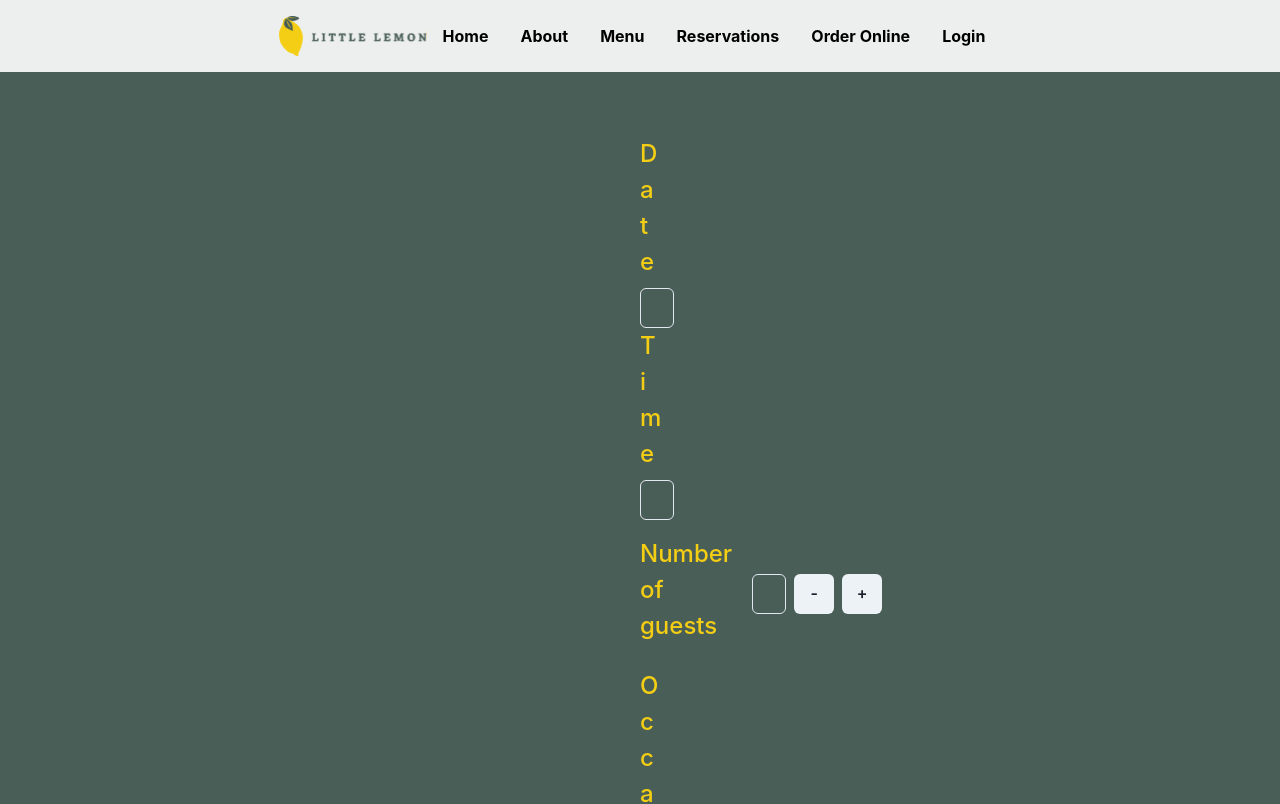
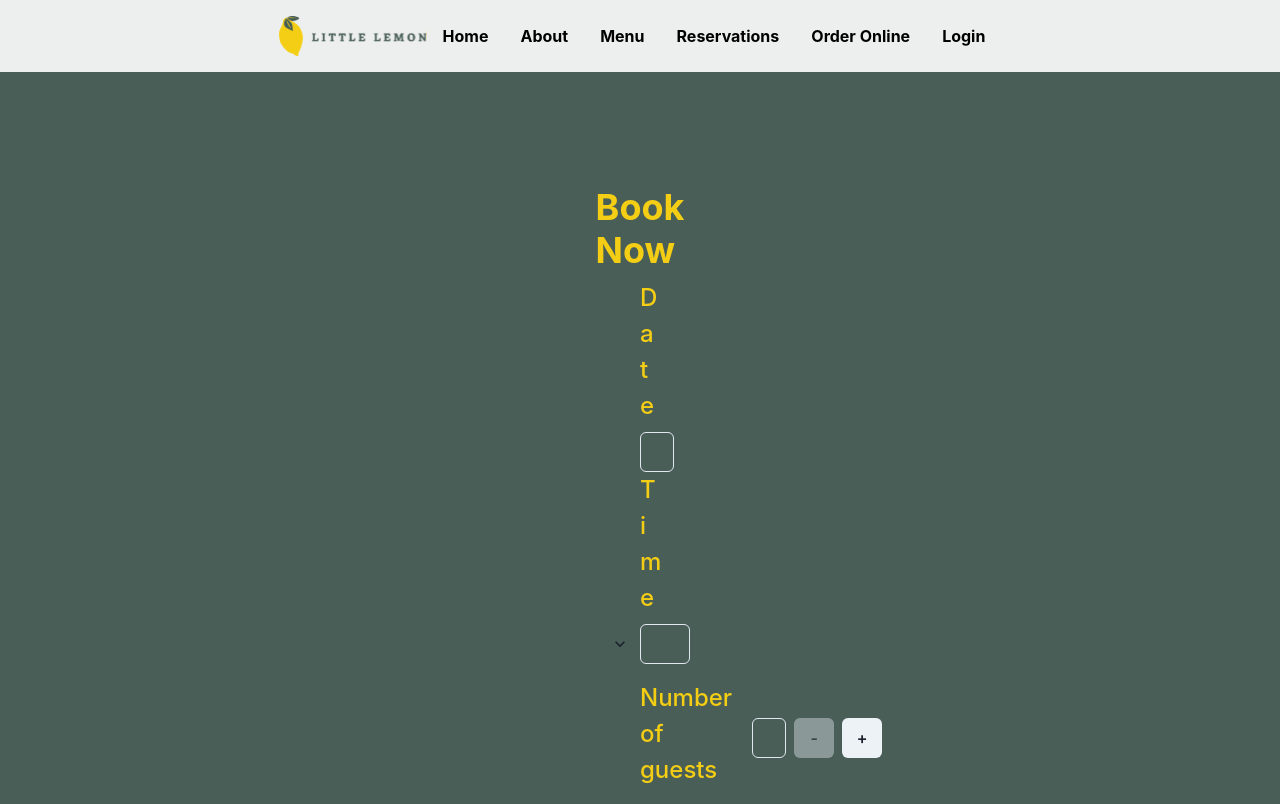
Before and after one commit to SittikronNon/little-lemon, a React (Create React App) app: page /reservations in a window 1280 px wide. Shown: the top 804 px of the page. Built offline with nearby package versions, Linux system fonts and the light colour scheme.

Commit message:
November 14 2023

```diff
--- a/public/index.html
+++ b/public/index.html
@@ -19,6 +19,7 @@
       user's mobile device or desktop. See https://developers.google.com/web/fundamentals/web-app-manifest/
     -->
     <link rel="manifest" href="%PUBLIC_URL%/manifest.json" />
+    <script src="https://raw.githubusercontent.com/Meta-Front-End-Developer-PC/capstone/master/api.js"></script>
     <!--
       Notice the use of %PUBLIC_URL% in the tags above.
       It will be replaced with the URL of the `public` folder during the build.
--- a/src/components/Homepage/Hero.jsx
+++ b/src/components/Homepage/Hero.jsx
@@ -12,8 +12,7 @@ const Hero = () => {
                 <h1 className={hero.title}>Little Lemon</h1>
                 <h3 className={hero.subtitle}>Chicago</h3>
                 <p className={hero.paragraph}>Lorem ipsum dolor sit amet consectetur adipisicing elit. Quisquam sunt sapiente aut nihil consequatur sequi! Accusamus molestias numquam sunt voluptatibus nulla adipisci possimus, minima aspernatur tempora necessitatibus, deleniti totam architecto.</p>
-                <Button backgroundColor="#F4CE14" maxWidth="15em"><Link to='/reservations'>Reserve a table</Link></Button>
-
+                <Button id='reserve-btn' backgroundColor="#F4CE14" maxWidth="15em"><Link to='/reservations'>Reserve a table</Link></Button>
             </div>
             <div className={hero.right}>
                 <img src={restauranfood} alt='' className={hero.image}/>
--- a/src/components/Login.jsx
+++ b/src/components/Login.jsx
@@ -2,7 +2,9 @@ import React from 'react'
 
 const Login = () => {
   return (
-    <div>Login</div>
+    <div>
+      <h1>Login</h1>
+    </div>
   )
 }
 
--- a/src/components/Main.jsx
+++ b/src/components/Main.jsx
@@ -1,21 +1,97 @@
-import React from 'react'
-import {    Routes,  Route} from "react-router-dom";
+import React, { useEffect, useReducer, useState } from 'react'
+import { Routes, Route } from "react-router-dom";
 import Homepage from './Homepage'
 import Menu from './Menu'
 import About from './About'
 import Reservation from './Reservation/Reservation'
 import Orderonline from './Orderonline'
 import Login from './Login'
+// import avaiTimes from '../data/availableTimes.json'
+import { availableTime } from '../data/availableTimes';
+
+
+function updateTimes(state, action) {
+  if (action.type === 'test_date') {
+
+    return { ...state, time: action.newTime }
+  }
+  return state
+}
+
+
 
 const Main = () => {
+  const [date, setDate] = useState('');
+  const [guests, setGuests] = useState(1);
+  const [occasion, setOccasion] = useState('');
+
+  const [avaiTime, setAvaiTime] = useState();
+
+  let getGuestsNumber = 0;
+
+  useEffect(() => {
+
+    //MUST DO **********************************************************
+    // fetch(avaiTimes)
+    //   .then((respone) =>  respone.json())
+    //   .then((data) => {
+    //     console.log(data);
+    //   })
+    //   .catch((error) => console.log(error));
+
+  }, []);
+
+  //onChange when guests is added or subtracted
+  const guestNum = (e) => {
+    getGuestsNumber = e.target.value;
+  }
+
+  const guestHandler = (e) => {
+    if (e.target.value === '+') {
+      console.log(state)
+      setGuests(guests + 1)
+    } else {
+      setGuests(guests - 1)
+    }
+  }
+
+  //onChange with dispatch to select the value in options form page.
+  const selectTimeHandler = (e) => {
+    const selectedTime = e.target.value
+    dispatch({ type: "test_date", newTime: selectedTime })
+  }
+
+  //TO DO****************************************************************************************************************************
+  //useReducer
+  const initializeTimes = { time: '' }
+  const [state, dispatch] = useReducer(updateTimes, initializeTimes)
+
+  const dateHandler = (e) => {
+    setDate(e.target.value);
+  }
+
+  const occasionHandler = (e) => {
+    setOccasion(e.target.value);
+  }
+
   return (
     <main>
-
       <Routes>
         <Route path='/' element={<Homepage />}></Route>
         <Route path='/about' element={<About />}></Route>
         <Route path='/menu' element={<Menu />}></Route>
-          <Route path='/reservations' element={<Reservation />}></Route>
+        <Route path='/reservations' element={<Reservation
+          listTimes={availableTime}
+          guests={guests}
+          date={date}
+          time={state.time}
+          occasion={occasion}
+          guestHandler={guestHandler}
+          getGuest={guestNum}
+          selectTimeHandler={selectTimeHandler}
+          dateHandler={dateHandler}
+          occasionHandler={occasionHandler}
+        />}></Route>
         <Route path='/orderonline' element={<Orderonline />}></Route>
         <Route path='/login' element={<Login />}></Route>
       </Routes>
--- a/src/components/Navbar.jsx
+++ b/src/components/Navbar.jsx
@@ -4,7 +4,7 @@ import navbar from '../styles/Navbar.module.css'
 import { Link } from "react-router-dom";
 const Navbar = () => {
     return (
-        <nav >
+        <nav role="navigation" >
             <img src={logo} alt=''/>
             <ul className={navbar.navbar}>
                 <li><Link to="/">Home</Link></li>
--- a/src/components/Reservation/BookingForm.jsx
+++ b/src/components/Reservation/BookingForm.jsx
@@ -1,9 +1,45 @@
-import React from 'react'
+import React, { useEffect, useState } from 'react'
+import { Formik } from 'formik'
+import {
+    Box, FormControl,
+    FormLabel,
+    FormErrorMessage,
+    FormHelperText,
+    Button,
+    Input,
+    VStack,
+    HStack,
+    Select,
+    Heading
+} from '@chakra-ui/react'
 
-const BookingForm = () => {
-  return (
-    <div>BookingForm</div>
-  )
+const BookingForm = (props) => {
+
+    const listTimes = props.listTimes.map(time => <option key={time} value={time}>{time}</option>)
+
+
+    return (
+        <VStack mx='40em' py='4em'>
+            <Heading color='#F4CE14'>Book Now</Heading>
+            <FormControl>
+                <FormLabel fontSize='2xl' color='#F4CE14' htmlFor='date'>Date</FormLabel>
+                <Input color='#EDEFEE' size='md' type='date' placeholder='Select Date and Time' id='date' onChange={props.dateHandler} aria-required={true} />
+                <FormLabel fontSize='2xl' color='#F4CE14' htmlFor='time' >Time</FormLabel>
+                <Select id='time' placeholder='Select option' onChange={props.selectTimeHandler} aria-required={true} >
+                  {listTimes}
+                </Select>
+                <HStack my='1em'>
+                    <FormLabel fontSize='2xl' color='#F4CE14' htmlFor='guests' >Number of guests</FormLabel>
+                    <Input color='#EDEFEE' size='md' type='number' w='20em' placeholder='Enter number of guests' value={props.guests} id='guests' aria-required={true} onChange={props.getGuest} />
+                    <Button value='-' onClick={props.guestHandler} isDisabled={props.guests === 1} >-</Button>
+                    <Button value='+' onClick={props.guestHandler}>+</Button>
+                </HStack>
+                <FormLabel fontSize='2xl' color='#F4CE14' htmlFor='occasion' >Occasion</FormLabel>
+                <Input color='#EDEFEE' size='md' type='text' placeholder='Birthday, Anniversary' id='occasion' onChange={props.occasionHandler}/>
+                <Button w='full' mt='2em' background='#F4CE14' isDisabled={!props.date || !props.time } >Reserve a table</Button>
+            </FormControl>
+        </VStack>
+    )
 }
 
 export default BookingForm
--- a/src/components/Reservation/BookingPage.jsx
+++ b/src/components/Reservation/BookingPage.jsx
@@ -1,8 +1,11 @@
 import React from 'react'
+import BookingForm from './BookingForm'
 
-const BookingPage = () => {
+const BookingPage = (props) => {
   return (
-    <div>BookingPage</div>
+    <>
+    <BookingForm {...props}/>
+    </>
   )
 }
 
--- a/src/components/Reservation/Reservation.jsx
+++ b/src/components/Reservation/Reservation.jsx
@@ -9,28 +9,13 @@ import {
   HStack
 } from '@chakra-ui/react'
 import React from 'react'
+import BookingPage from './BookingPage'
 
-const Reservation = () => {
+
+const Reservation = (props) => {
   return (
-    <Box backgroundColor='#495E57'>
-      <VStack mx='40em' py='4em'>
-        <FormControl>
-          <FormLabel fontSize='2xl' color='#F4CE14'>Date</FormLabel>
-          <Input color='#EDEFEE' size='md' type='date' placeholder='Select Date and Time' />
-          <FormLabel fontSize='2xl' color='#F4CE14' >Time</FormLabel>
-          <Input color='#EDEFEE' size='md' type='time' placeholder='Select Date and Time' />
-          <HStack my='1em'>
-            <FormLabel fontSize='2xl' color='#F4CE14' >Number of guests</FormLabel>
-            <Input color='#EDEFEE' size='md' type='number' w='20em' placeholder='Enter number of guests' value={1} />
-            <Button>-</Button>
-            <Button>+</Button>
-          </HStack>
-          <FormLabel fontSize='2xl' color='#F4CE14' >Occasion</FormLabel>
-          <Input color='#EDEFEE' size='md' type='text' placeholder='Birthday, Anniversary' />
-          <Button w='full' mt='2em' background='#F4CE14'>Reserve a table</Button>
-
-        </FormControl>
-      </VStack>
+    <Box backgroundColor='#495E57' py='50px'>
+      <BookingPage {...props}/>
     </Box>
   )
 }
--- /dev/null
+++ b/src/data/avaiTimes.js
@@ -0,0 +1 @@
+export const  times = ["12:40", "13:00", "13:30", "14:00", "14:30"]
--- /dev/null
+++ b/src/data/availableTimes.js
@@ -0,0 +1,3 @@
+
+
+export const availableTime = ['10:30', '10:45', '10:55', '12:45', '13:00', '14:00']
--- /dev/null
+++ b/src/data/availableTimes.json
@@ -0,0 +1,14 @@
+[
+    {
+        "id": "xd",
+        "times": 12
+    },
+    {
+        "id": "xdd",
+        "times": 13
+    },
+    {
+        "id": "xdds",
+        "times": 1354
+    }
+]
```
Also changed, not shown: package.json (+7 -0 lines), 2 other files (tests, documents, lock files or other folders). Lines whose indentation alone changed are shown as unchanged.
